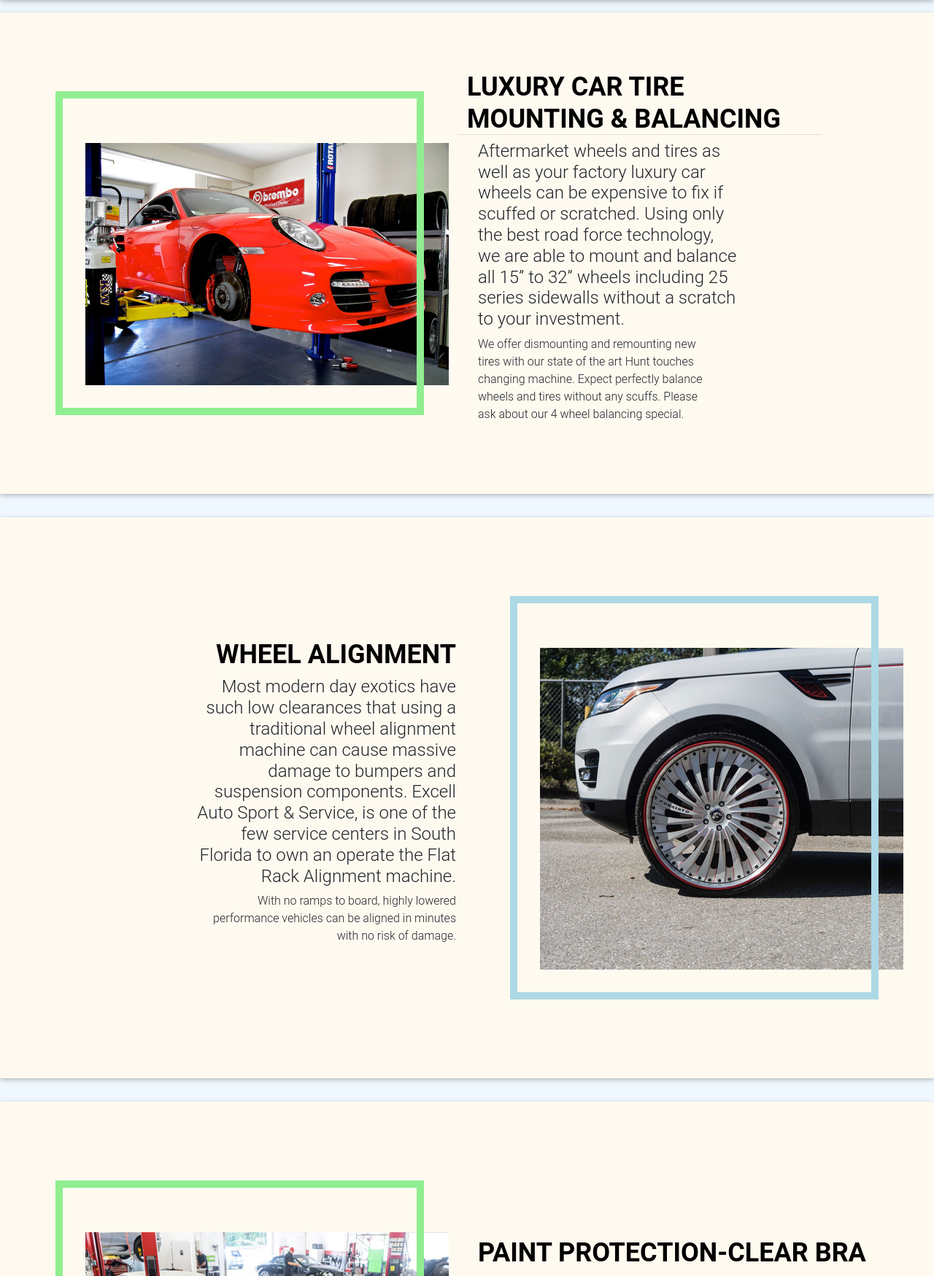
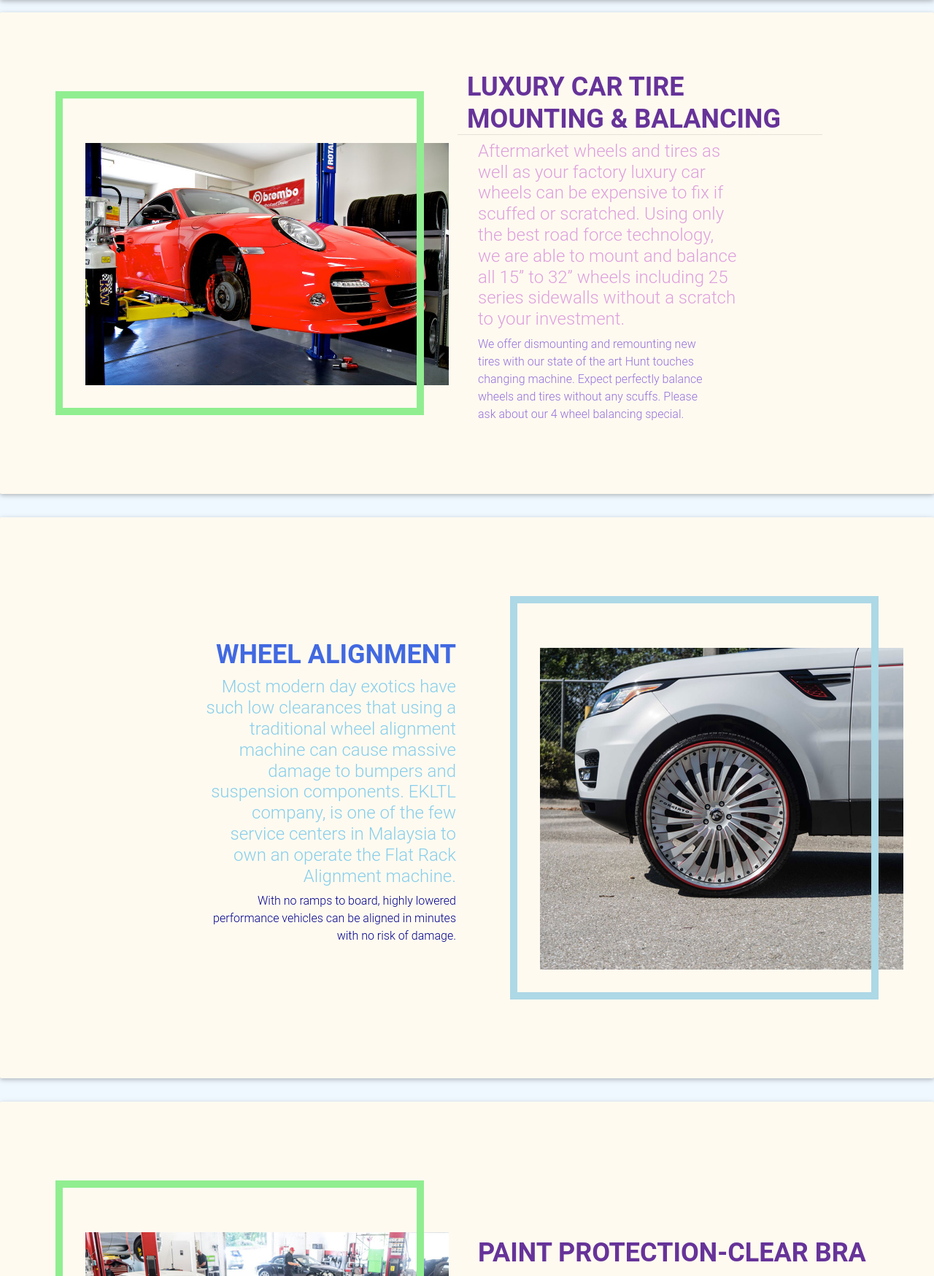
Before and after one commit to EricYoong/WebAssignmentE, a PHP site: page /services.html in a window 1280 px wide. Shown: the part 83-1832 px from the top of the page at 73% size. Run offline with PHP 8.4, Linux system fonts and the light colour scheme; some libraries are stand-ins or nearby versions; some web fonts are replaced.

Commit message:
change style

```diff
--- a/WEbAssignment/css/services.css
+++ b/WEbAssignment/css/services.css
@@ -159,23 +159,29 @@
 }
 
 .about-right .lnr {
-    color: #a387ff;
+    color: #fff;
     font-size: 30px;
 }
 
 .about-right h1 {
     font-size: 36px;
     font-weight: 100;
-    color: #a387ff;
+    color: #fff;
 }
 
 .about-right h1 span {
     font-weight: 600;
-    color: #000;
+    color: rebeccapurple;
 }
 
 .about-right p {
     padding-right: 45px;
+    color: mediumpurple
+}
+
+.about-right h4 {
+    text-align: left;
+    color: plum;
 }
 
 .about-right1 img {
@@ -196,28 +202,30 @@
 
 .about-left1 h1 span {
     font-weight: 600;
-    color: #000;
+    color: royalblue;
 }
 
 .about-left1 .lnr {
-    color: #a387ff;
+    color: #fff;
     font-size: 30px;
 }
 
 .about-left1 h1 {
     font-size: 36px;
     font-weight: 100;
-    color: #a387ff;
+    color: #fff;
     text-align: right;
 }
 
 .about-left1 p {
     padding-right: 0px;
     text-align: right;
+    color: darkblue;
 }
 
 .about-left1 h4 {
     text-align: right;
+    color: skyblue;
 }
 
 @media (max-width: 768px) {
--- a/WEbAssignment/services.html
+++ b/WEbAssignment/services.html
@@ -143,7 +143,7 @@
                         <span>Wheel Alignment</span>
                     </h1>
 
-                    <h4 style="margin-left: 40%;"> Most modern day exotics have such low clearances that using a traditional wheel alignment machine can cause massive damage to bumpers and suspension components. Excell Auto Sport &amp; Service, is one of the few service centers in South Florida to own an operate the Flat Rack Alignment machine. </h4>
+                    <h4 style="margin-left: 40%;"> Most modern day exotics have such low clearances that using a traditional wheel alignment machine can cause massive damage to bumpers and suspension components. EKLTL company, is one of the few service centers in Malaysia to own an operate the Flat Rack Alignment machine. </h4>
                     <p style="margin-left: 40%;">With no ramps to board, highly lowered performance vehicles can be aligned in minutes with no risk of damage.</p>
                 </div>
                 <div class="col-lg-6 col-md-12 col-sm-12 about-right1">
@@ -178,7 +178,7 @@
                     </h1>
 
                     <h4 style="margin-left: 40%;"> Change the color of your car without damaging its original paint. There are infinite number of options for exotic vehicle wraps.</h4>
-                    <p style="margin-left: 40%;">Mike, our film installation expert specializes in luxury car wraps. Sports car wraps can be applied to the entire car, or in certain areas. Wrapping your car can change completely the look of your car without the cost of a new paint job. Stop looking, and bring your exotic or luxury vehicle to Excell Auto, the best exotic car wraps Boca Raton has to offer. Stand out, be bold, and unique.</p>
+                    <p style="margin-left: 40%;">Mike, our film installation expert specializes in luxury car wraps. Sports car wraps can be applied to the entire car, or in certain areas. Wrapping your car can change completely the look of your car without the cost of a new paint job. Stop looking, and bring your exotic or luxury vehicle to EKLTL company, the best exotic car wraps offered. Stand out, be bold, and unique.</p>
                 </div>
                 <div class="col-lg-6 col-md-12 col-sm-12 about-right1">
                     <img class="img-fluid" src="images/wrap.jpg" alt="">
@@ -198,7 +198,7 @@
                     </h1>
 
                     <h4 style="margin-right: 40%;">Luxury car window tinting gives your vehicle a much better appearance and much cooler feeling inside. It not only gives it a better look, but it can also be safer. If you were to get in an accident and the windows were to break this luxury window tint would prevent the glass for breaking in multiple pieces. That's only one of the many reasons why luxury glass tinting is so important.</h4>
-                    <p style="margin-right: 40%;">Even though car window tinting Boca Raton is very common, it is important that you let a professional do the job to have the end result you want.</p>
+                    <p style="margin-right: 40%;">Even though car window tinting is very common, it is important that you let a professional do the job to have the end result you want.</p>
                 </div>
             </div>
         </div>
@@ -265,7 +265,7 @@
                     </h1>
 
                     <h4 style="margin-right: 40%;">Looking for a professional to install a speed radar detector in your car?</h4>
-                    <p style="margin-left: 0%;">Come to Excell Auto and get the K40 radar installation for only RM1499.</p>
+                    <p style="margin-left: 0%;">Come to EKLTL company and get the K40 radar installation for only RM1499.</p>
                 </div>
             </div>
         </div>
@@ -278,7 +278,7 @@
                         <span>CAR DIAGNOSTICS</span>
                     </h1>
 
-                    <h4 style="margin-left: 40%;"> It is your right to know what is wrong with your vehicle before authorizing repairs. Excell Auto Sport and Service is the number one choice when it comes to luxury vehicle diagnostics. Having years of experience working on only the finest cars, our team of experts can accurately run a car diagnostic in all makes and models using factory specific equipment.</h4>
+                    <h4 style="margin-left: 40%;"> It is your right to know what is wrong with your vehicle before authorizing repairs. EKLTL company is the number one choice when it comes to luxury vehicle diagnostics. Having years of experience working on only the finest cars, our team of experts can accurately run a car diagnostic in all makes and models using factory specific equipment.</h4>
                     <p style="margin-left: 40%;">Whether your car’s check engine light is on our you simply wish to have us do a pre-purchase inspection, you can trust that you are in good hands.</p>
                 </div>
                 <div class="col-lg-6 col-md-12 col-sm-12 about-right1">
@@ -299,7 +299,7 @@
                     </h1>
 
                     <h4 style="margin-right: 40%;">Regular car maintenance is important to keep your exotic car running in perfect conditions. Not doing so may lead to bigger and more expensive problems down the road. We offer the best luxury car maintenance as well as easy scheduling.</h4>
-                    <p style="margin-left: 0%;">Our service shop offers the cheapest luxury car maintenance in Boca Raton on all preventative service.</p>
+                    <p style="margin-left: 0%;">Our service shop offers the cheapest luxury car maintenance in Perak on all preventative service.</p>
                 </div>
             </div>
         </div>
@@ -313,7 +313,7 @@
                     </h1>
 
                     <h4 style="margin-left: 40%;"> If you are buying a used car, specially if you are investing in a luxury or exotic car, bring it to our team experts and they will inspect it for you with the latest factory specific equipment.</h4>
-                    <p style="margin-left: 40%;">There is no better place to get your pre-purchase vehicle inspection than Excell Auto Sport and Service. With our specialty being luxury and exotic cars, you know you are in good hands. Yearly filter and fluid service included with vehicle inspection.</p>
+                    <p style="margin-left: 40%;">There is no better place to get your pre-purchase vehicle inspection than EKLTL company. With our specialty being luxury and exotic cars, you know you are in good hands. Yearly filter and fluid service included with vehicle inspection.</p>
                 </div>
                 <div class="col-lg-6 col-md-12 col-sm-12 about-right1">
                     <img class="img-fluid" src="images/ppi.jpg" alt="">
@@ -332,8 +332,8 @@
                         <span>oil service</span>
                     </h1>
 
-                    <h4 style="margin-right: 40%;">Preventative maintenance such as oil and fluid changes are important to keep your vehicle running in perfect conditions. Excell Auto Sport and Service is the number one choice for cooling system, power steering system, braking system, transmission system, differential system fluid, filter service and replacement, and oil change in Boca Raton.</h4>
-                    <p style="margin-right: 40%;">Excell Auto offers annual oil change service starting at $399 for luxury and exotic vehicles. Includes oil, oil filter, drain plug seals, inspection & service light reset.</p>
+                    <h4 style="margin-right: 40%;">Preventative maintenance such as oil and fluid changes are important to keep your vehicle running in perfect conditions. EKLTL company is the number one choice for cooling system, power steering system, braking system, transmission system, differential system fluid, filter service and replacement, and oil change in Boca Raton.</h4>
+                    <p style="margin-right: 40%;">EKLTL company offers annual oil change service starting at RM599 for luxury and exotic vehicles. Includes oil, oil filter, drain plug seals, inspection & service light reset.</p>
                 </div>
             </div>
         </div>
@@ -346,8 +346,8 @@
                         <span>Exotic Car Repair</span>
                     </h1>
 
-                    <h4 style="margin-left: 40%;"> Our goal is to provide the best service at the best price. We count with the latest technology and the best team of technicians to service your exotic or luxury car. Excell Auto is the number one choice in Boca Raton when it comes to exotic car repair.</h4>
-                    <p style="margin-left: 40%;">There is a reason why Excell Auto Sport is the best sports car repair shop Boca Raton has.</p>
+                    <h4 style="margin-left: 40%;"> Our goal is to provide the best service at the best price. We count with the latest technology and the best team of technicians to service your exotic or luxury car. EKLTL company is the number one choice in Perak when it comes to exotic car repair.</h4>
+                    <p style="margin-left: 40%;">There is a reason why EKLTL company is the best sports car repair shop Perak has.</p>
                 </div>
                 <div class="col-lg-6 col-md-12 col-sm-12 about-right1">
                     <img class="img-fluid" src="images/repair.jpg" alt="">
@@ -366,8 +366,8 @@
                         <span>Brake Repair</span>
                     </h1>
 
-                    <h4 style="margin-right: 40%;">Excell Auto Sport not only has the best technicians with many years of experience servicing exotic and luxury cars, but it also has the latest factory specific equipment to service all luxury and exotic vehicles.</h4>
-                    <p style="margin-right: 40%;">We offer diagnostic and repair for your exotic vehicle braking system including hydraulically controlled parts, brake rotors, pads, sensors, and ABS components. The technicians at Excell Auto know your brake system and will provide the best brake service to your exotic car. We have certified brake technicians who perform every brake repair for any luxury or exotic car.</p>
+                    <h4 style="margin-right: 40%;">EKLTL company not only has the best technicians with many years of experience servicing exotic and luxury cars, but it also has the latest factory specific equipment to service all luxury and exotic vehicles.</h4>
+                    <p style="margin-right: 40%;">We offer diagnostic and repair for your exotic vehicle braking system including hydraulically controlled parts, brake rotors, pads, sensors, and ABS components. The technicians at EKLTL company know your brake system and will provide the best brake service to your exotic car. We have certified brake technicians who perform every brake repair for any luxury or exotic car.</p>
                 </div>
             </div>
         </div>
@@ -405,42 +405,39 @@
                 </div>
             </div>
         </div>
-        <div class="jumbotron" id="elec">
+        <div class="jumbotron" id="sus">
             <div class="row align-items-center justify-content-between">
-                <div class="col-lg-6 col-md-12 col-sm-12 about-left">
-                    <img class="img-fluid" src="images/electrical.jpg" alt="">
-                </div>
-                <div class="col-lg-6 col-md-12 col-sm-12 about-right">
+                <div class="col-lg-6 col-md-12 col-sm-12 about-left1">
                     <span class="lnr lnr-sun"></span>
                     <h1 class="text-uppercase">
 
                         <span>ELECTRICAL REPAIRS</span>
                     </h1>
 
-                    <h4 style="margin-right: 40%;">Get help with troubleshooting and diagnosing your car electrical problems with our Electrical Systems service and Car Electrical System Repair.</h4>
-                    <p style="margin-right: 40%;">Our experts at Excell Auto Sport & Service will troubleshoot your vehicle's electrical system using specialized diagnostic equipment to access your vehicle's data and pinpoint the cause of any electrical problems.</p>
+                    <h4 style="margin-left: 40%;">Get help with troubleshooting and diagnosing your car electrical problems with our Electrical Systems service and Car Electrical System Repair.</h4>
+                    <p style="margin-left: 40%;">Our experts at EKLTL company will troubleshoot your vehicle's electrical system using specialized diagnostic equipment to access your vehicle's data and pinpoint the cause of any electrical problems.</p>
+                </div>
+                <div class="col-lg-6 col-md-12 col-sm-12 about-right1">
+                    <img class="img-fluid" src="images/electrical.jpg" alt="">
                 </div>
             </div>
         </div>
-        <div class="jumbotron" id="ac">
+        <div class="jumbotron" id="clu">
             <div class="row align-items-center justify-content-between">
-                <div class="col-lg-6 col-md-12 col-sm-12 about-left1">
+                <div class="col-lg-6 col-md-12 col-sm-12 about-left">
+                    <img class="img-fluid" src="images/ac.jpg" alt="">
+                </div>
+                <div class="col-lg-6 col-md-12 col-sm-12 about-right">
                     <span class="lnr lnr-sun"></span>
                     <h1 class="text-uppercase">
-
                         <span>A/C System</span>
                     </h1>
 
-                    <h4 style="margin-left: 40%;"> Have a broken car A/C?</h4>
-                    <p style="margin-left: 40%;">Don't sweat it. If your car air conditioner isn't working, Excell Auto Sport &amp; Service automotive professionals are adept at diagnosing a car's A/C repair problem. When you bring your car into Excell Auto Sport & Service, our experienced tire and auto service professionals can perform an A/C Performance Check to diagnose why the car A/C is having a problem and what needs to be repaired. Car A/C problems can stem from many issues, including a Freon leak from a cracked oring seal in the A/C line, a worn out filter / condenser, a loose wire, or excessive heat radiation from the engine. Our technicians will figure out the root of your car's A/C problem.</p>
-                </div>
-                <div class="col-lg-6 col-md-12 col-sm-12 about-right1">
-                    <img class="img-fluid" src="images/ac.jpg" alt="">
+                    <h4 style="margin-right: 40%;">Have a broken car A/C?</h4>
+                    <p style="margin-right: 40%;">Don't sweat it. If your car air conditioner isn't working, EKLTL automotive professionals are adept at diagnosing a car's A/C repair problem. When you bring your car into EKLTL company, our experienced tire and auto service professionals can perform an A/C Performance Check to diagnose why the car A/C is having a problem and what needs to be repaired. Car A/C problems can stem from many issues, including a Freon leak from a cracked oring seal in the A/C line, a worn out filter / condenser, a loose wire, or excessive heat radiation from the engine. Our technicians will figure out the root of your car's A/C problem.</p>
                 </div>
             </div>
         </div>
-
-
 
     </section>
     <!-- End about Area -->
```
